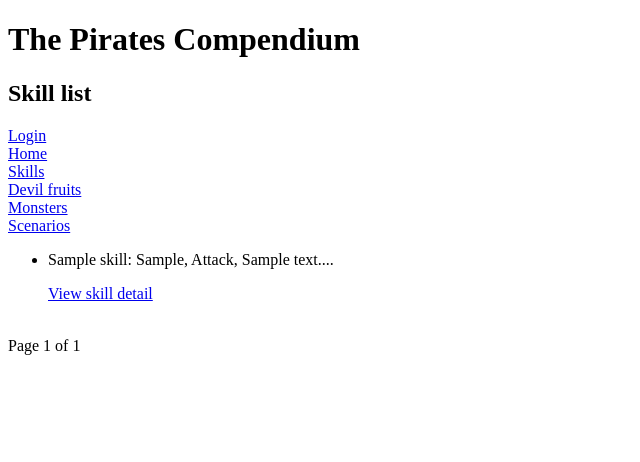
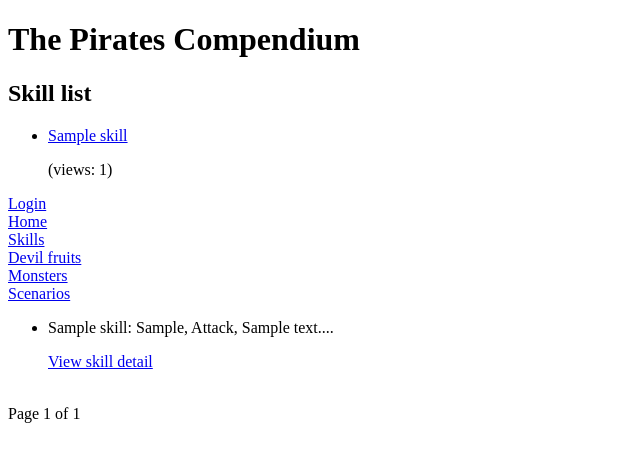
Before and after one commit to SerhiiHryniuk/the-pirates-compendium, a Django app: page /compendium/skills/ in a window 1280 px wide. Shown: the top 462 px of the page, without its empty margins (0-640 px from the left). Run offline with Django 5.2, Linux system fonts and the light colour scheme; tables that the repository leaves empty hold one stand-in row (values such as "Sample post").

Commit message:
feat: add top 3 viewed skills section to list page

```diff
--- a/compendium/views.py
+++ b/compendium/views.py
@@ -17,6 +17,11 @@ class SkillListView(ListView):
     template_name = 'compendium/skill_list.html'
     context_object_name = 'skill_list'
     paginate_by = 5
+
+    def get_context_data(self, **kwargs):
+        context = super().get_context_data(**kwargs)
+        context['top_skills'] = Skill.objects.order_by('-view_count', 'name')[:3]
+        return context
 
 
 class SkillDetailView(DetailView):
--- a/templates/compendium/skill_list.html
+++ b/templates/compendium/skill_list.html
@@ -7,6 +7,14 @@
 <body>
   <h1>The Pirates Compendium</h1>
   <h2>Skill list</h2>
+  <ul>
+    {% for skill in top_skills %}
+      <li>
+        <a href="{% url "compendium:skill_detail" slug=skill.slug %}">{{ skill.name }}</a>
+        <p>(views: {{ skill.view_count }})</p>
+      </li>
+    {% endfor %}
+  </ul>
   {% if user.is_authenticated %}
     <p>User: {{ user.username }}</p>
     <form action="{% url "logout" %}" method=post>
```
